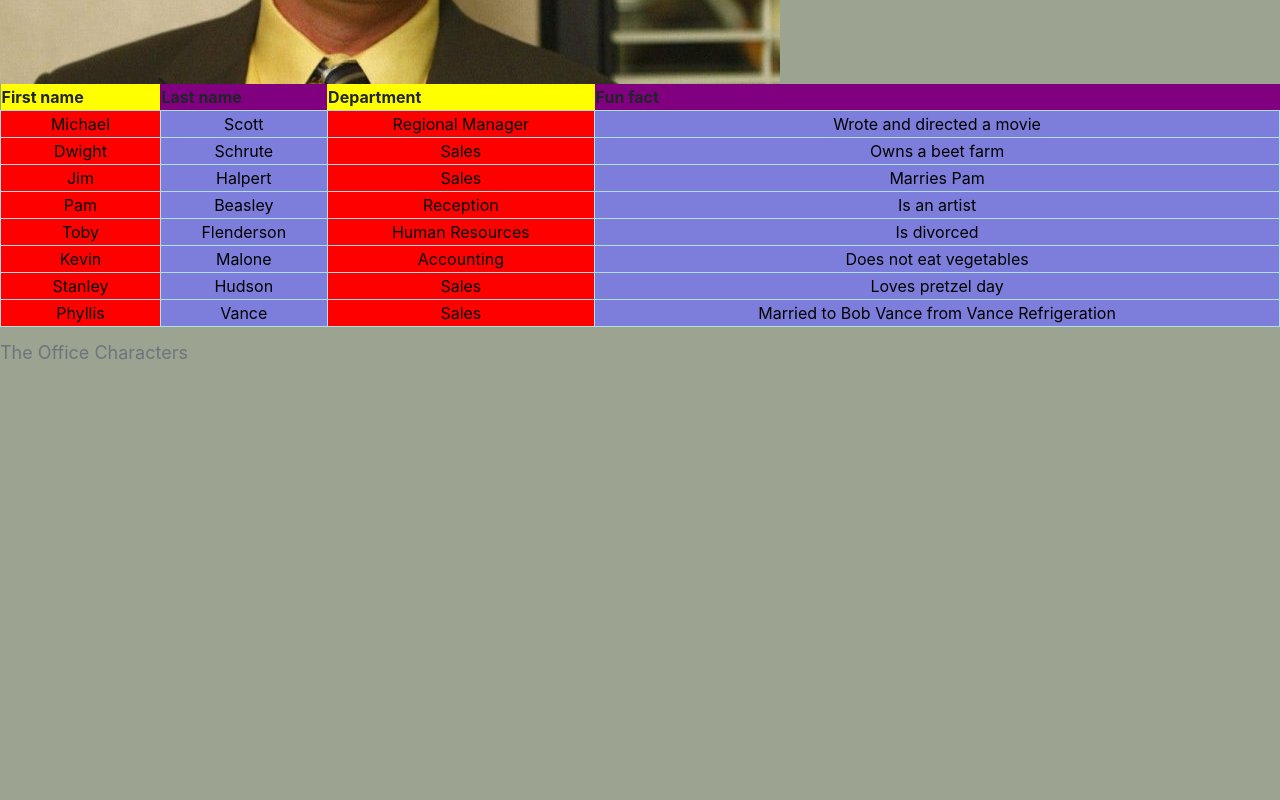
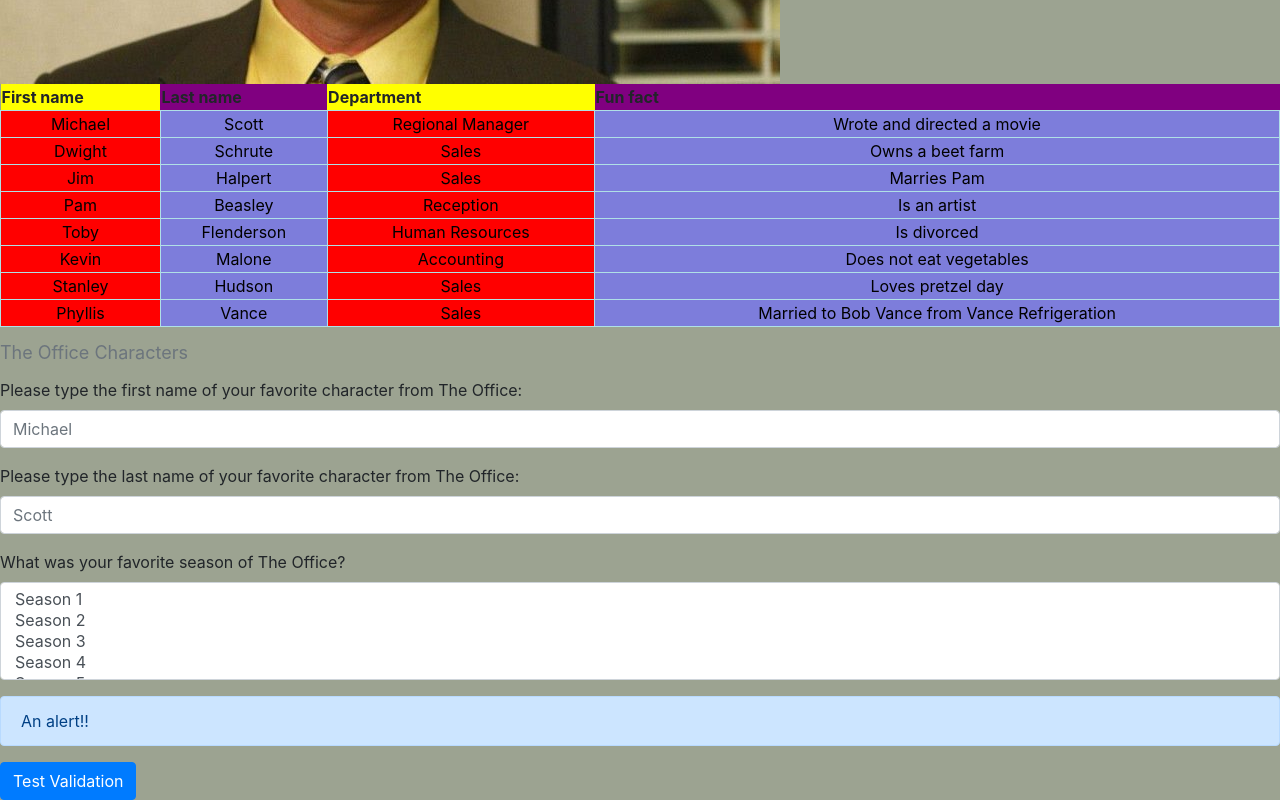
Before and after one commit to ewbrainwateradmin/ewb-rainwater-client, a plain HTML site: page client/index.html in a window 1280 px wide. Shown: the part 432-1232 px from the top of the page. Before the commit the page ends 810 px from the top, so only its background shows below. Drawn offline with nearby package versions, Linux system fonts and the light colour scheme.

Commit message:
committing

```diff
--- a/client/index.html
+++ b/client/index.html
@@ -75,6 +75,41 @@
                 <td>Married to Bob Vance from Vance Refrigeration</td>
             </tr>
         </table>
+        <form>
+            <div class="form-group">
+              <label for="exampleInputFaveCharFirst">Please type the first name of your favorite character from The Office:</label>
+              <input type="name" class="form-control" id="exampleInputFaveCharFirst" placeholder="Michael">
+            </div>
+            <div class="form-group">
+              <label for="exampleInputFaveCharLast">Please type the last name of your favorite character from The Office:</label>
+              <input type="name" class="form-control" id="exampleInputFaveCharLast" placeholder="Scott">
+            </div>
+            <div class="form-group">
+                <label for="exampleFormControlSelect2">What was your favorite season of The Office?</label>
+                <select multiple class="form-control" id="exampleFormControlSelect2">
+                  <option>Season 1</option>
+                  <option>Season 2</option>
+                  <option>Season 3</option>
+                  <option>Season 4</option>
+                  <option>Season 5</option>
+                  <option>Season 6</option>
+                  <option>Season 7</option>
+                  <option>Season 8</option>
+                  <option>Season 9</option>
+                </select>
+              </div>
+          </form>
+          <div class="alert alert-primary" role="alert">
+            An alert!!
+          </div>
+          <div class="form-actions">
+            <button type="submit" class="btn btn-primary">Test Validation <i class="icon-ok icon-white"></i></button><br />
+          </div>
+        <script src="https://ajax.googleapis.com/ajax/libs/jquery/1.7.2/jquery.min.js"></script> <!-- or use local jquery -->
+        <script src="/js/jqBootstrapValidation.js"></script>
+        <script>
+            $(function () { $("[type=submit]").jqBootstrapValidation(); } );
+        </script>
         <script src="https://code.jquery.com/jquery-3.4.1.slim.min.js" integrity="sha384-J6qa4849blE2+poT4WnyKhv5vZF5SrPo0iEjwBvKU7imGFAV0wwj1yYfoRSJoZ+n" crossorigin="anonymous"></script>
         <script src="https://cdn.jsdelivr.net/npm/popper.js@1.16.0/dist/umd/popper.min.js" integrity="sha384-Q6E9RHvbIyZFJoft+2mJbHaEWldlvI9IOYy5n3zV9zzTtmI3UksdQRVvoxMfooAo" crossorigin="anonymous"></script>
         <script src="https://stackpath.bootstrapcdn.com/bootstrap/4.4.1/js/bootstrap.min.js" integrity="sha384-wfSDF2E50Y2D1uUdj0O3uMBJnjuUD4Ih7YwaYd1iqfktj0Uod8GCExl3Og8ifwB6" crossorigin="anonymous"></script>
```
